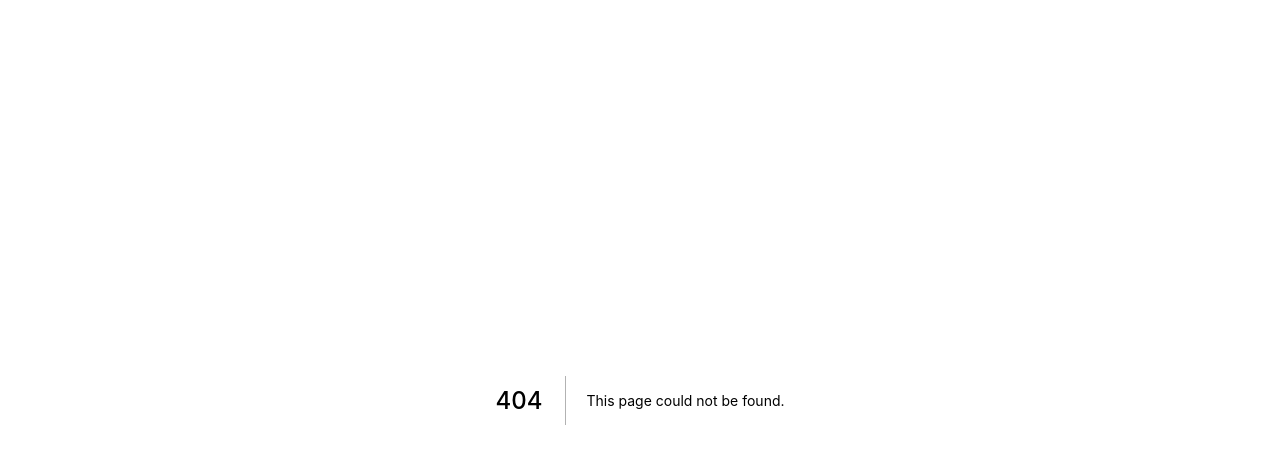
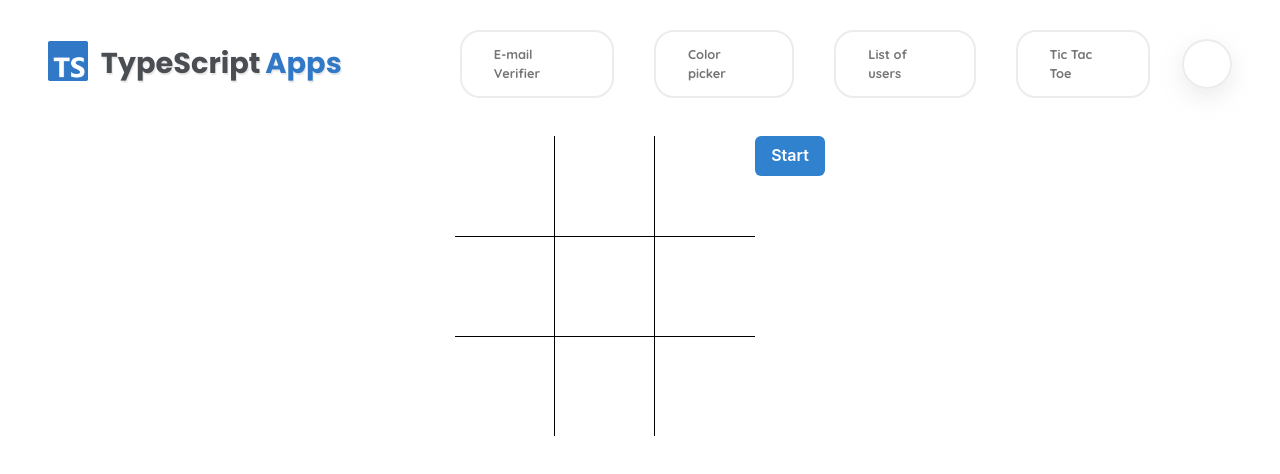
Before and after one commit to matt765/typescript-apps, a Next.js app: page /tic-tac-toe in a window 1280 px wide. Before the commit this address had no page. Shown: the top 474 px of the page. Built offline with nearby package versions, Linux system fonts and the light colour scheme; some icons are missing.

Commit message:
created game logic, TODO: implement AI

```diff
--- a/src/components/UI/components/navbar/Navbar.comp.tsx
+++ b/src/components/UI/components/navbar/Navbar.comp.tsx
@@ -14,6 +14,7 @@ export const Navbar: React.FC = () => {
         <Link href="/email-verifier">E-mail Verifier</Link>
         <Link href="/color-picker">Color picker</Link>
         <Link href="/users-list">List of users</Link>
+        <Link href="/tic-tac-toe">Tic Tac Toe</Link>
       </Flex>
       <Flex alignItems="center">
         <ChakraLink href="https://github.com/matt765/typescript-apps" sx={ headerGitlabIicon } isExternal>
--- /dev/null
+++ b/src/components/ticTacToe/TicTacToe.comp.tsx
@@ -0,0 +1,76 @@
+import { useState } from "react";
+import { Actions } from "./components/Actions.comp";
+import { Board } from "./components/Board.comp";
+
+const winningLines: number[][] = [
+    [ 0, 1, 2 ], [ 3, 4, 5 ], [ 6, 7, 8 ],
+    [ 0, 2, 6 ], [ 1, 4, 7 ], [ 2, 5, 8 ],
+    [ 0, 4, 8 ], [ 2, 4, 6 ]
+];
+
+export const TicTacToe: React.FC = () => {
+    const [ board, setBoard ] = useState<string[]>(Array(9).fill(''));
+    const [ turn, setTurn ] = useState<string | null>(null);
+    const [ winner, setWinner ] = useState<string | null>(null);
+
+
+    const equal3 = (a: any, b: any, c: any) => a === b && b === c;
+    const getWinner = (board: string[]): string | null => {
+        for(const [ a, b, c ] of winningLines) {
+            if(board[a] === '') continue;
+            if(equal3(board[a], board[b], board[c]))
+                return board[a];
+        }
+
+        return null
+    }
+
+    const endGame = (winner: string | null = null) => {
+        setTurn(null);
+        setWinner(winner);
+    }
+
+    const getEmptySquares = (board: string[]): number =>
+        board.reduce((count: number, square: string) => {
+            if(square === '')
+                count++;
+
+            return count;
+        }, 0);
+
+    const squareClicked = (index: number) => {
+        if(!turn) return;
+        if(board[index] !== '') return;
+
+        const newBoard = [ ...board ] ;
+        newBoard[index] = turn;
+        setBoard(newBoard);
+
+        const checkWinner = getWinner(newBoard);
+        if(
+            checkWinner ||
+            getEmptySquares(newBoard) === 0
+        )
+            endGame(checkWinner);
+        else
+            setTurn(turn === 'X' ? 'O': 'X');
+    }
+
+    const startClicked = () => {
+        setTurn('X');
+        setWinner(null);
+        setBoard(Array(9).fill(''));
+    }
+
+    const resetClicked = () => {
+        endGame();
+        setBoard(Array(9).fill(''));
+    }
+
+    return (
+        <>
+            <Board board={board} squareClicked={squareClicked} />
+            <Actions turn={turn} winner={winner} startClicked={startClicked} resetClicked={resetClicked} />
+        </>
+    )
+}
--- /dev/null
+++ b/src/components/ticTacToe/components/Actions.comp.tsx
@@ -0,0 +1,22 @@
+import { Button, Flex } from '@chakra-ui/react'
+import React from 'react'
+
+interface IActionsProps {
+    turn: string | null,
+    winner: string | null,
+    startClicked: () => void,
+    resetClicked: () => void,
+}
+
+export const Actions: React.FC<IActionsProps> = ({ turn, winner, startClicked, resetClicked }: IActionsProps) => {
+    return (
+        <Flex flexDirection='column'>
+            <div>{ turn && <>Turn: { turn }</> }</div>
+            <div>{ winner && <>Winner: { winner }</> }</div>
+            <div>
+                { !turn && <Button colorScheme={'blue'} onClick={() => startClicked()}>Start</Button> }
+                { turn && <Button colorScheme={'blue'} onClick={() => resetClicked()}>Reset</Button> }
+            </div>
+        </Flex>
+    )
+}
--- /dev/null
+++ b/src/components/ticTacToe/components/Board.comp.tsx
@@ -0,0 +1,24 @@
+import { Grid } from "@chakra-ui/react"
+import { Square } from "./Square.comp"
+
+interface IBoardProps {
+    board: string[],
+    squareClicked: (index: number) => void
+}
+
+export const Board: React.FC<IBoardProps> = ({ board, squareClicked }: IBoardProps) => {
+
+
+    return (
+        <>
+            <Grid
+                templateRows='repeat(3, 1fr)'
+                templateColumns='repeat(3, 1fr)'
+                w='300px'
+                h='300px'
+            >
+                { board.map((square: string, index: number) => <Square key={index} square={square} index={index} squareClicked={squareClicked} />)}
+            </Grid>
+        </>
+    )
+}
--- /dev/null
+++ b/src/components/ticTacToe/components/Square.comp.tsx
@@ -0,0 +1,37 @@
+import { Center, GridItem } from "@chakra-ui/react"
+import { useEffect, useState } from "react";
+
+interface ISquareProps {
+    square: string;
+    index: number;
+    squareClicked: (index: number) => void
+}
+
+export const Square: React.FC<ISquareProps> = ({ square, index, squareClicked }: ISquareProps) => {
+    const [ style, setStyle ] = useState({});
+
+    useEffect(() => {
+        // make borders on squares to draw tic tac toe looking board
+        let currentStyles: any = {
+            cursor: 'pointer'
+        };
+
+        if(index > 2) // 2nd and 3rd row
+            currentStyles = { ...currentStyles, borderTop: '1px solid black' }
+
+        if((index + 1) % 3 !== 0) // 1st and 2nd column
+            currentStyles = { ...currentStyles, borderRight: '1px solid black' }
+
+        setStyle(currentStyles);
+    }, [ index ])
+
+    return (
+        <>
+            <GridItem style={style} onClick={() => squareClicked(index)}>
+                <Center width='100%' height='100%'>
+                    { square }
+                </Center>
+            </GridItem>
+        </>
+    )
+}
--- /dev/null
+++ b/src/pages/tic-tac-toe.tsx
@@ -0,0 +1,13 @@
+import { NextPage } from "next"
+import { TicTacToe } from "../components/ticTacToe/TicTacToe.comp"
+import { UI } from "../components/UI/UI.comp"
+
+const TicTacToePage: NextPage = () => {
+    return (
+      <UI>
+        <TicTacToe />
+      </UI>
+    )
+  }
+
+  export default TicTacToePage
```
